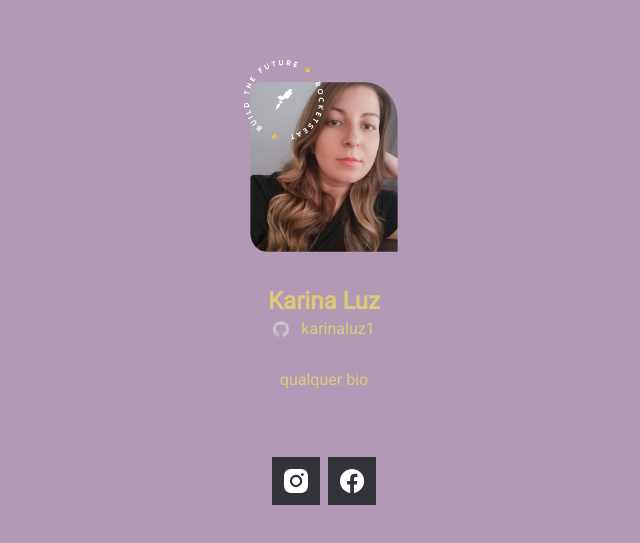
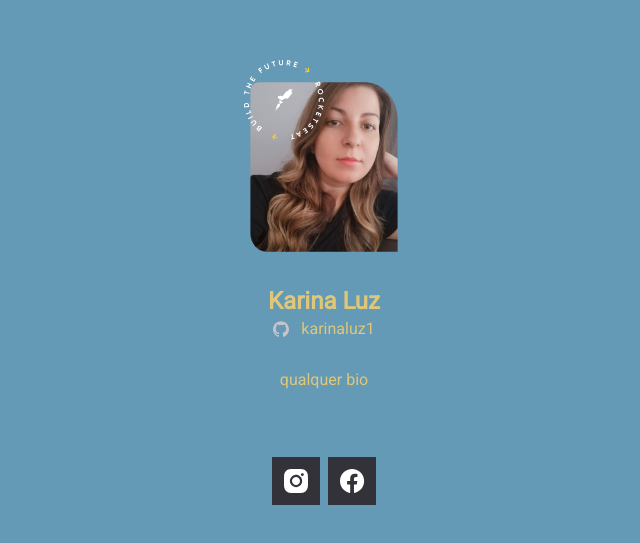
Before and after one commit to karinaluz1/cracha-nlw, a plain HTML site: page index.html in a window 1280 px wide. Shown: the part 109-652 px from the top of the page, without its empty margins (316-956 px from the left). Drawn offline with Linux system fonts and the light colour scheme; no server answers.

Commit message:
mudar cor background

```diff
--- a/style.css
+++ b/style.css
@@ -22,7 +22,7 @@ main {
   width: 100vw;
   min-height: 812px;
   height: 100vh;
-  background: rgb(178, 154, 182);
+  background: rgb(100, 154, 182);
   background-blend-mode: soft-light;
 }
 
```
